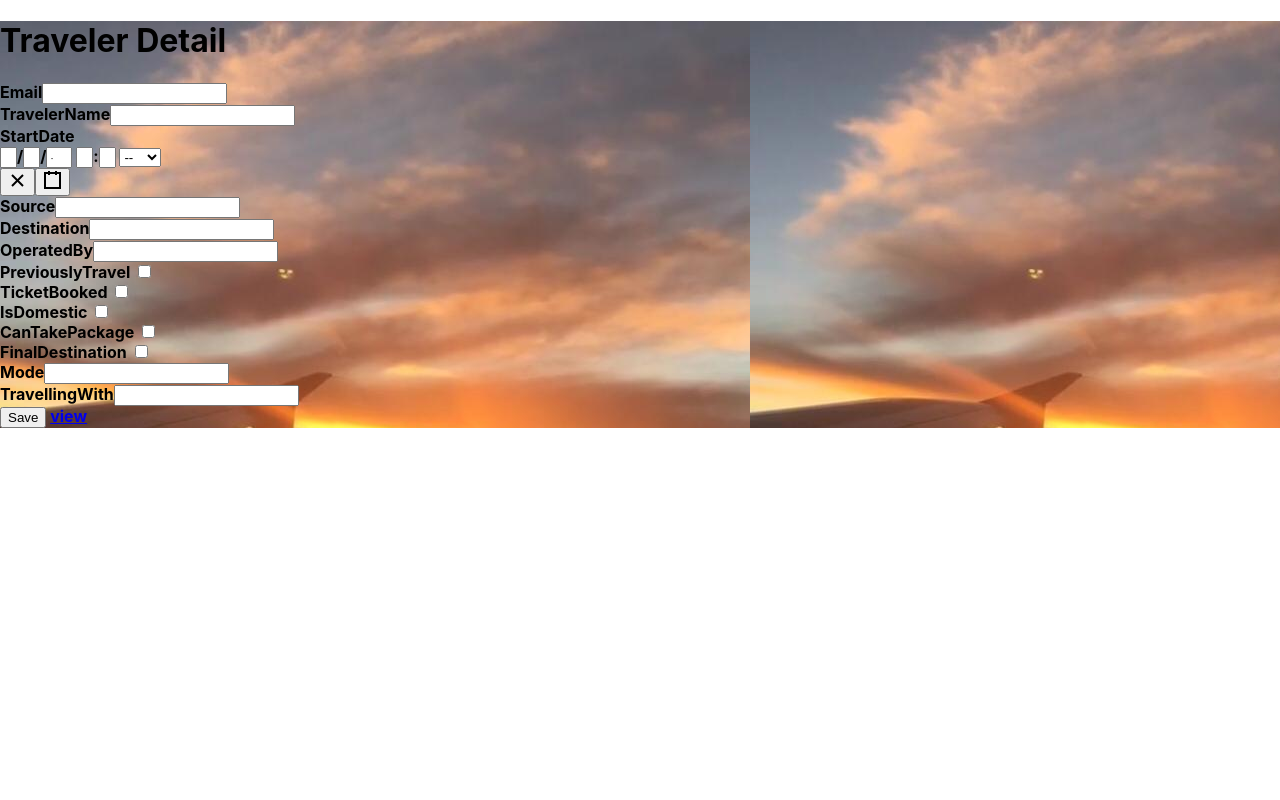
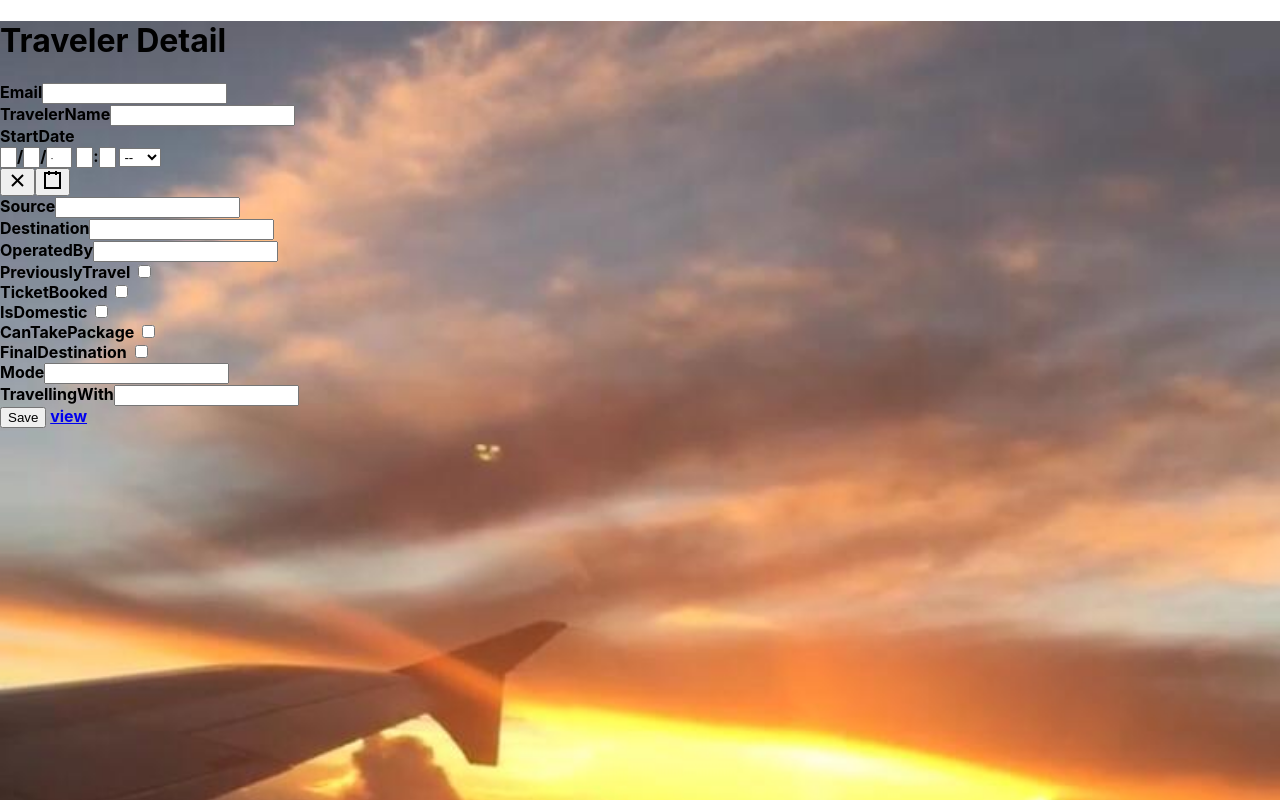
Before and after one commit to ashwin-r03/copa-ui, a React (Create React App) app: page /home in a window 1280 px wide. Shown: the top 800 px of the page. Built offline with nearby package versions, Linux system fonts and the light colour scheme.

Commit message:
Update TravelDetail.js
updated bg to full screen

```diff
--- a/src/Travel/TravelDetail.js
+++ b/src/Travel/TravelDetail.js
@@ -3,7 +3,13 @@ import { Link, withRouter } from 'react-router-dom';
 import { Button, Container, Form, FormGroup, Input, Label } from 'reactstrap';
 import DateTimePicker from "react-datetime-picker";
 import imageUrl from '../images/travelimg1.jpg'
-
+const divStyle = {
+    width: '100%',
+    height: '1000px' ,
+    backgroundImage: `url(${imageUrl})`,
+    backgroundSize:  'cover',
+    //backgroundColor: #999,
+};
 
 class TravelDetail extends Component {
 
@@ -48,7 +54,6 @@ class TravelDetail extends Component {
         const name = target.name;
         let item = {...this.state.trip};
          item[name] = value;
-
         this.setState({trip:item});
     }
 
@@ -62,11 +67,10 @@ class TravelDetail extends Component {
         event.preventDefault();
         const {trip} = this.state;
         this.setState({trips:{trip}})
-            await fetch(`https://dd-project-c.appspot.com/createTrip`, {
+            await fetch(`${process.env.REACT_APP_BACKEND_HOST}/createTrip`, {
             method: (trip.id) ? 'PUT' : 'POST',
             headers: {
-                'Accept': 'application/json',
-                'Content-Type': 'application/json',
+
             },
             body: JSON.stringify(this.state.trips),
         });
@@ -117,7 +121,7 @@ class TravelDetail extends Component {
             return <p>Loading...</p>;
         }*/
 
-        return<div style={{backgroundImage: `url(${imageUrl})` }}>
+        return<div style={divStyle}>
             <Container style={{fontWeight: 'bold'}} >
                  <Form onSubmit={this.handleSubmit}>
                     {title}
```
